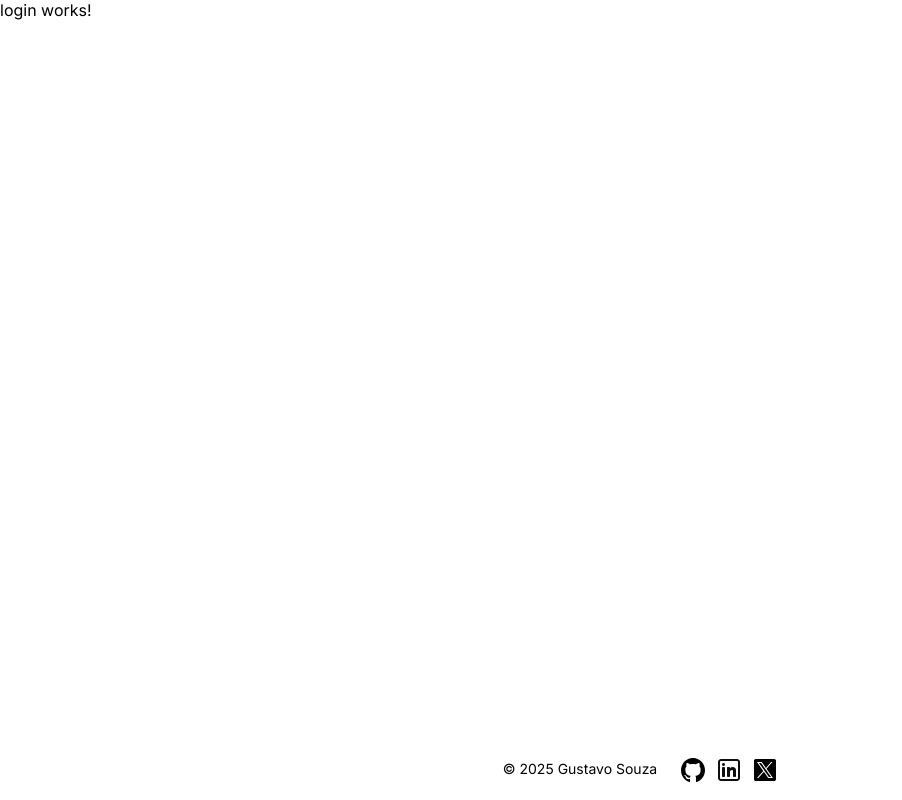
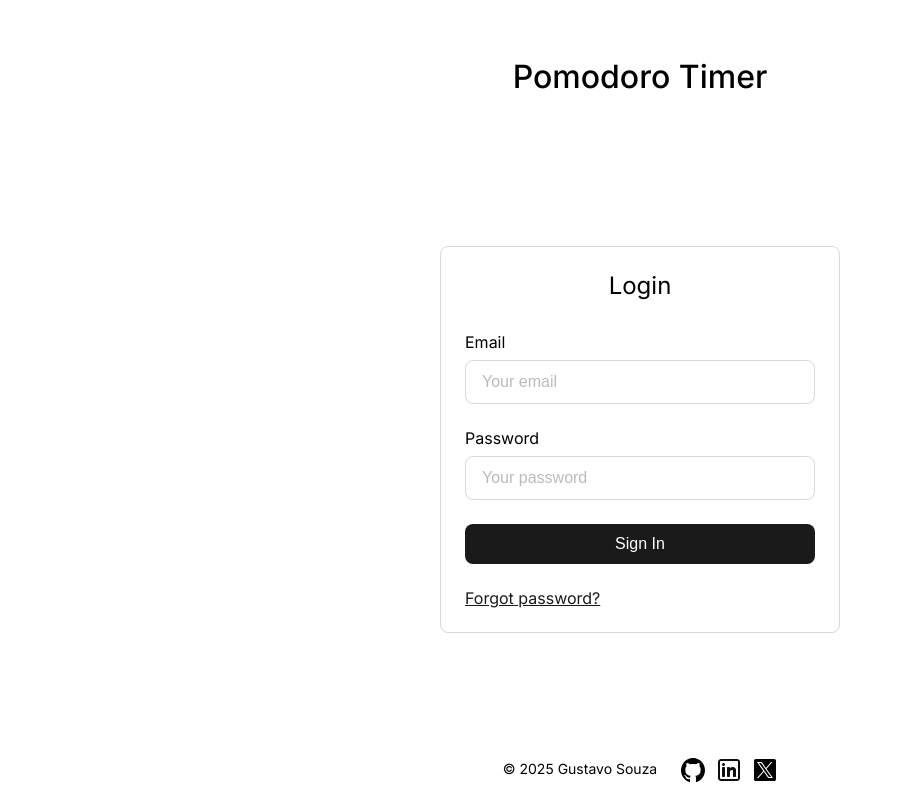
Before and after one commit to GustavoSouza123/pomodoro-timer, an Angular app: page /login in a window 1280 px wide. Shown: the whole page, without its empty margins (0-902 px from the left). Built offline with nearby package versions, Linux system fonts and the light colour scheme.

Commit message:
login page

```diff
--- a/src/_base.scss
+++ b/src/_base.scss
@@ -8,9 +8,11 @@ $hover-secondary: #4a4a4a;
 $hover-terciary: #e4e4e4;
 $border: #e0e0e0;
 $border-edit: #a0a0a0;
+$border-form: #d9d9d9;
 // $border: transparent;
 $color-secondary: #7a7a7a;
 $color-terciary: #aaaaaa;
+$color-placeholder: #bbbbbb;
 $scrollbar: #ccc;
 $scrollbar-hover: #aaa;
 $input-edit-hover: #f3f3f3;
--- a/src/app/login/login.component.html
+++ b/src/app/login/login.component.html
@@ -1 +1,20 @@
-<p>login works!</p>
+<div class="content">
+  <div class="title">Pomodoro Timer</div>
+  <div class="login">
+    <div class="title">Login</div>
+    <form>
+      <div class="input email">
+        <label for="email">Email</label>
+        <input type="text" id="email" placeholder="Your email" />
+      </div>
+      <div class="input password">
+        <label for="password">Password</label>
+        <input type="password" id="password" placeholder="Your password" />
+      </div>
+      <input class="button" type="submit" value="Sign In" />
+      <div class="forgot">
+        <a href="">Forgot password?</a>
+      </div>
+    </form>
+  </div>
+</div>
--- a/src/app/login/login.component.scss
+++ b/src/app/login/login.component.scss
@@ -0,0 +1,91 @@
+@use "../../base";
+@use "../../mixins";
+
+.content {
+  @include mixins.align-center();
+  flex-direction: column;
+  gap: 150px;
+  width: 100%;
+  height: 100vh;
+  padding-bottom: calc(60px + 50px);
+
+  & > .title {
+    font-size: 32px;
+    font-weight: 500;
+  }
+
+  .login {
+    width: 400px;
+    display: flex;
+    flex-direction: column;
+    align-items: center;
+    gap: 32px;
+    border: 1px solid base.$border-form;
+    border-radius: 8px;
+    padding: 24px;
+
+    .title {
+      font-size: 24px;
+    }
+
+    form {
+      width: 100%;
+      display: flex;
+      flex-direction: column;
+      gap: 24px;
+
+      & > .input {
+        display: flex;
+        flex-direction: column;
+        gap: 8px;
+
+        label {
+        }
+
+        input {
+          padding: 12px 16px;
+          font-size: 16px;
+          border: 1px solid base.$border-form;
+          border-radius: 8px;
+
+          &:focus {
+            outline: 1px solid base.$secondary;
+          }
+
+          &::placeholder {
+            color: base.$color-placeholder;
+          }
+        }
+      }
+
+      input.button {
+        @include mixins.align-center();
+        width: 100%;
+        height: 40px;
+        background-color: base.$secondary;
+        border-radius: 8px;
+        color: base.$primary;
+        font-size: 16px;
+        border: none;
+        outline: none;
+        cursor: pointer;
+        transition: 0.2s;
+
+        &:hover {
+          background-color: base.$hover-secondary;
+        }
+      }
+
+      .forgot {
+        a {
+          color: base.$secondary;
+          transition: 0.2s;
+
+          &:hover {
+            color: base.$hover-secondary;
+          }
+        }
+      }
+    }
+  }
+}
```
